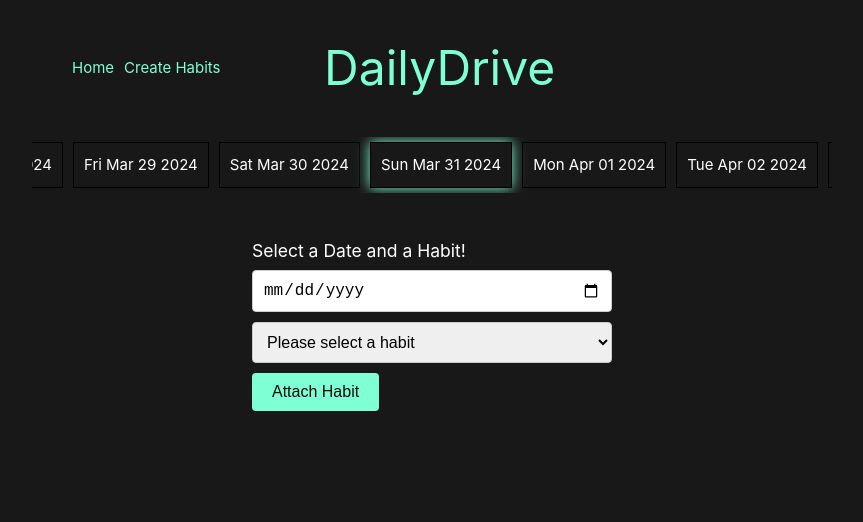
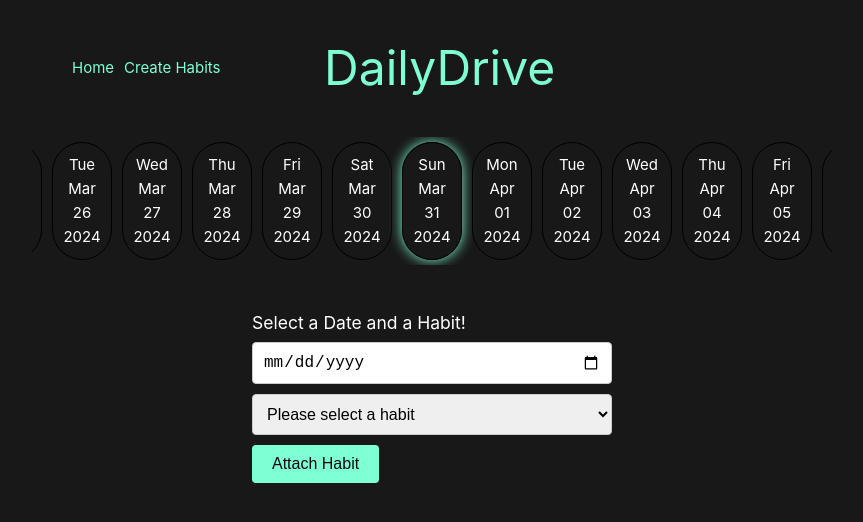
Before and after one commit to henriits/habit_tracker_vue, a Vue app in the folder habit-tracker/: page / in a window 1280 px wide. Shown: the top 522 px of the page, without its empty margins (208-1071 px from the left). Built offline with nearby package versions, Linux system fonts and the light colour scheme.

Commit message:
update dates display

```diff
--- a/habit-tracker/src/components/DatesView.vue
+++ b/habit-tracker/src/components/DatesView.vue
@@ -95,6 +95,8 @@ onBeforeUnmount(() => {
   padding: 10px;
   margin: 5px;
   cursor: pointer;
+  width: 60px;
+  border-radius: 30px;
 }
 
 .date-div:hover {
```
